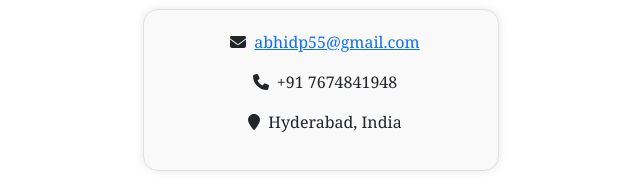
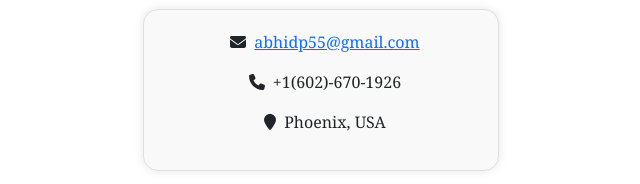
Before and after one commit to Abhishek-1804/abhishekdeshpande_portfolio, a React (Create React App) app: page / in a window 1280 px wide. Shown: the part 2288-2472 px from the top of the page, without its empty margins (319-959 px from the left). Built offline with nearby package versions, Linux system fonts and the light colour scheme.

Commit message:
contact updated

```diff
--- a/src/components/Contact/Contact.jsx
+++ b/src/components/Contact/Contact.jsx
@@ -24,11 +24,11 @@ export default function Contact(props) {
                 </li>
                 <li className="mb-3">
                   <FontAwesomeIcon icon={faPhone} className="mx-2" />
-                  +91 7674841948
+                  +1(602)-670-1926
                 </li>
                 <li>
                   <FontAwesomeIcon icon={faMapMarker} className="mx-2" />
-                  Hyderabad, India
+                  Phoenix, USA
                 </li>
               </ul>
             </div>
```
